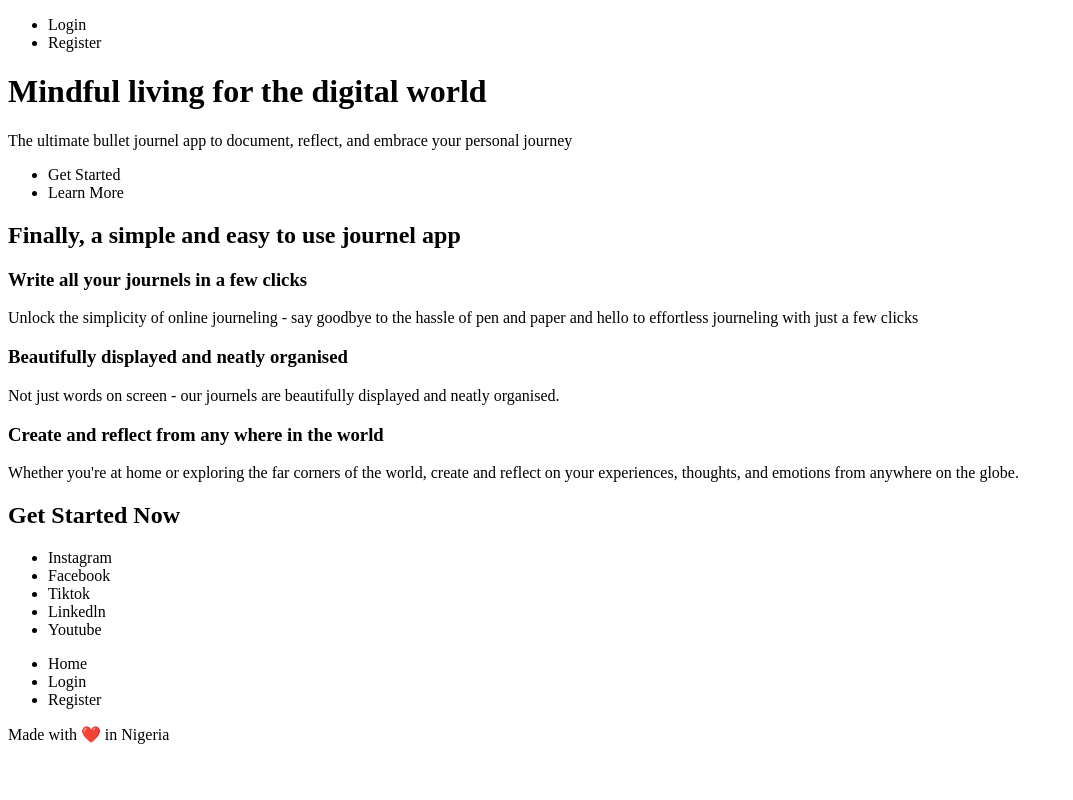
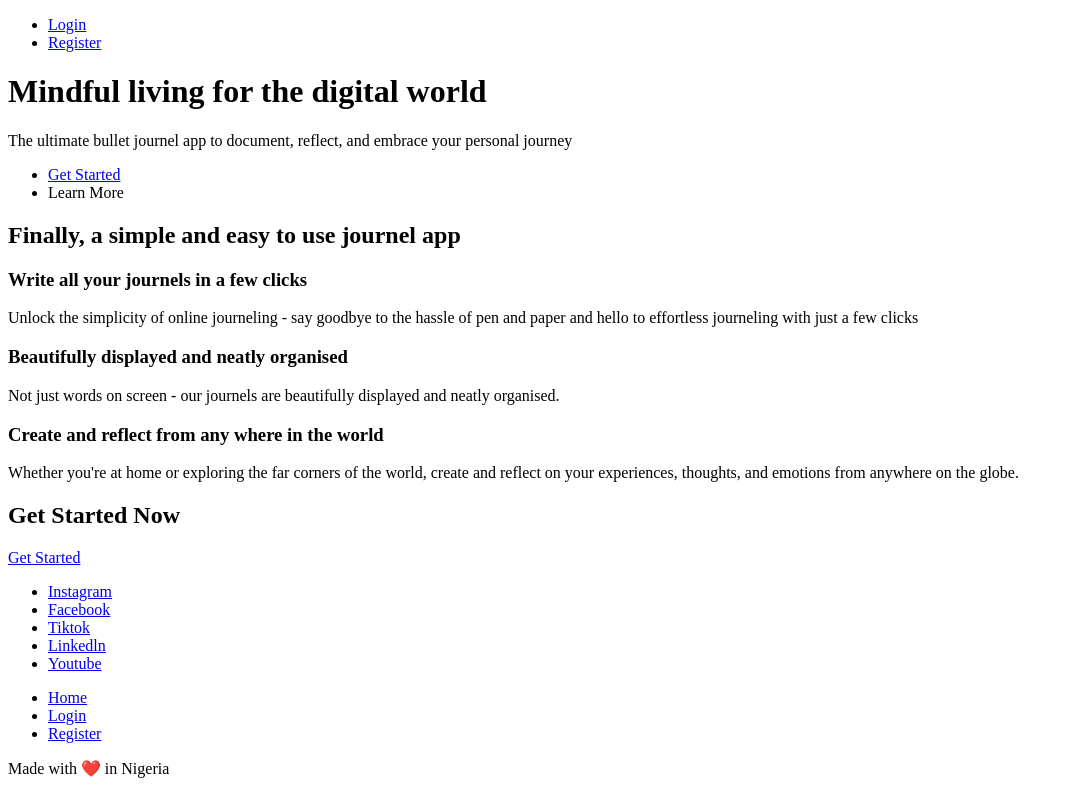
Before and after one commit to Divine-Chidozie/paucek-delivery, a plain HTML site: page index.html in a window 1280 px wide. Shown: the whole page, without its empty margins (0-1073 px from the left). Drawn offline with Linux system fonts and the light colour scheme.

Commit message:
Changes mades, added hyperlinks

```diff
--- a/index.html
+++ b/index.html
@@ -6,20 +6,25 @@
     <title>Quill</title>
   </head>
   <body>
+    <!-- NAVIGATION -->
+    <!-- Add in Quill logo with hyperlink later -->
     <ul>
-      <li>Login</li>
-      <li>Register</li>
+      <li><a href="login.html">Login</a></li>
+      <li><a href="register.html">Register</a></li>
     </ul>
+
+    <!-- HERO SECTION -->
     <h1>Mindful living for the digital world</h1>
     <p>
       The ultimate bullet journel app to document, reflect, and embrace your
       personal journey
     </p>
     <ul>
-      <li>Get Started</li>
+      <li><a href="register.html">Get Started</a></li>
       <li>Learn More</li>
     </ul>
 
+    <!-- FEATURE SECTION -->
     <h2>Finally, a simple and easy to use journel app</h2>
     <h3>Write all your journels in a few clicks</h3>
     <p>
@@ -37,18 +42,24 @@
       and reflect on your experiences, thoughts, and emotions from anywhere on
       the globe.
     </p>
+    <!-- CTA SECTION -->
     <h2>Get Started Now</h2>
+    <a href="register.html">Get Started</a>
+
+    <!-- FOOTER -->
+    <!-- Add in Quill logo and hyperlink later -->
+    <!-- Add in social media icons later -->
     <ul>
-      <li>Instagram</li>
-      <li>Facebook</li>
-      <li>Tiktok</li>
-      <li>Linkedln</li>
-      <li>Youtube</li>
+      <li><a href="https://www.instagram.com/">Instagram</a></li>
+      <li><a href="https://facebook.com/">Facebook</a></li>
+      <li><a href="https://tiktok.com/">Tiktok</a></li>
+      <li><a href="https://linkedin.com/">Linkedln</a></li>
+      <li><a href="https://youtube.com/">Youtube</a></li>
     </ul>
     <ul>
-      <li>Home</li>
-      <li>Login</li>
-      <li>Register</li>
+      <li><a href="index.html">Home</a></li>
+      <li><a href="login.html">Login</a></li>
+      <li><a href="register.html">Register</a></li>
     </ul>
     <p>Made with ❤️ in Nigeria</p>
   </body>
```
Also changed, not shown: login.html (added, +11 -0 lines), register.html (added, +11 -0 lines).
